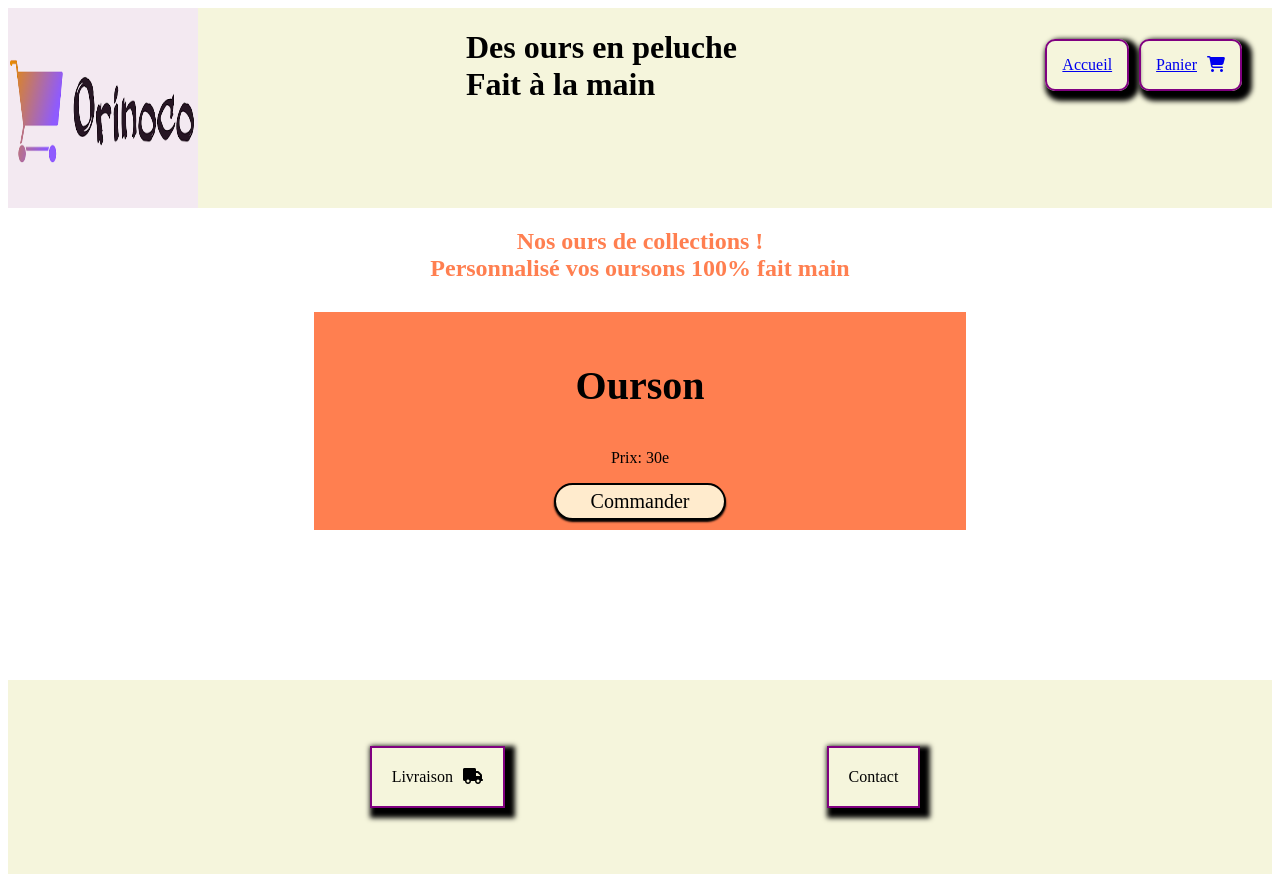
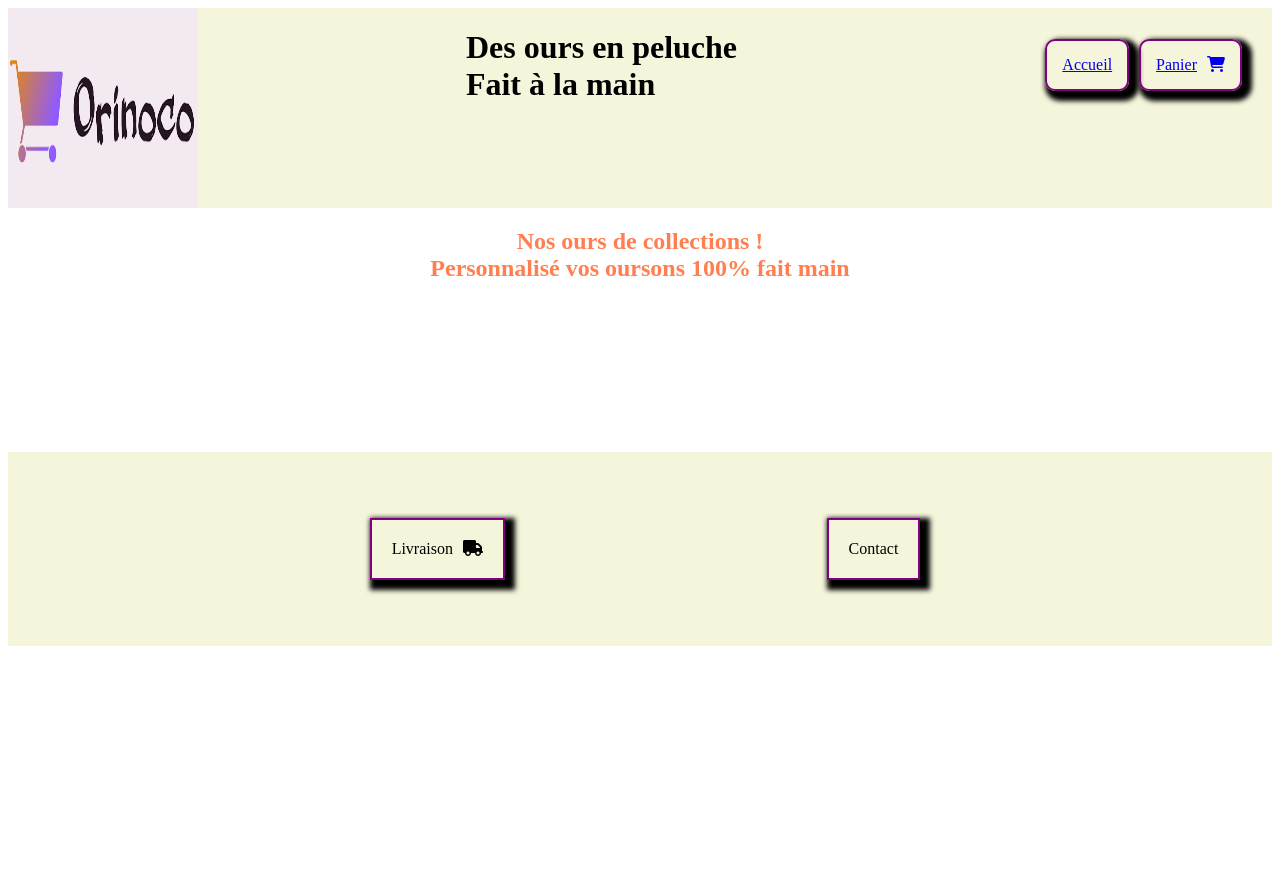
Before and after one commit to seb0007/SebastienLecoqp5, a website: page index.html in a window 1280 px wide. After the commit the page ends 800 px from the top, so only its background shows below. Drawn offline with Linux system fonts and the light colour scheme.

Commit message:
en cours

```diff
--- a/index.html
+++ b/index.html
@@ -46,7 +46,7 @@
             </br>
             Personnalisé vos oursons 100% fait main</h2>
 
-            <div class="list_produit">
+       <!--   <div class="list_produit">
                 <div class="produit">
                     <h3>Ourson</h3>
                     <p>Prix: 30e</p>
@@ -54,7 +54,7 @@
                     <a class="bnt" href="#">Commander</button></a>
                     </div>
                 </div>
-            </div>
+            </div>  -->
 
                <div id="content"></div>
           </div>
```
